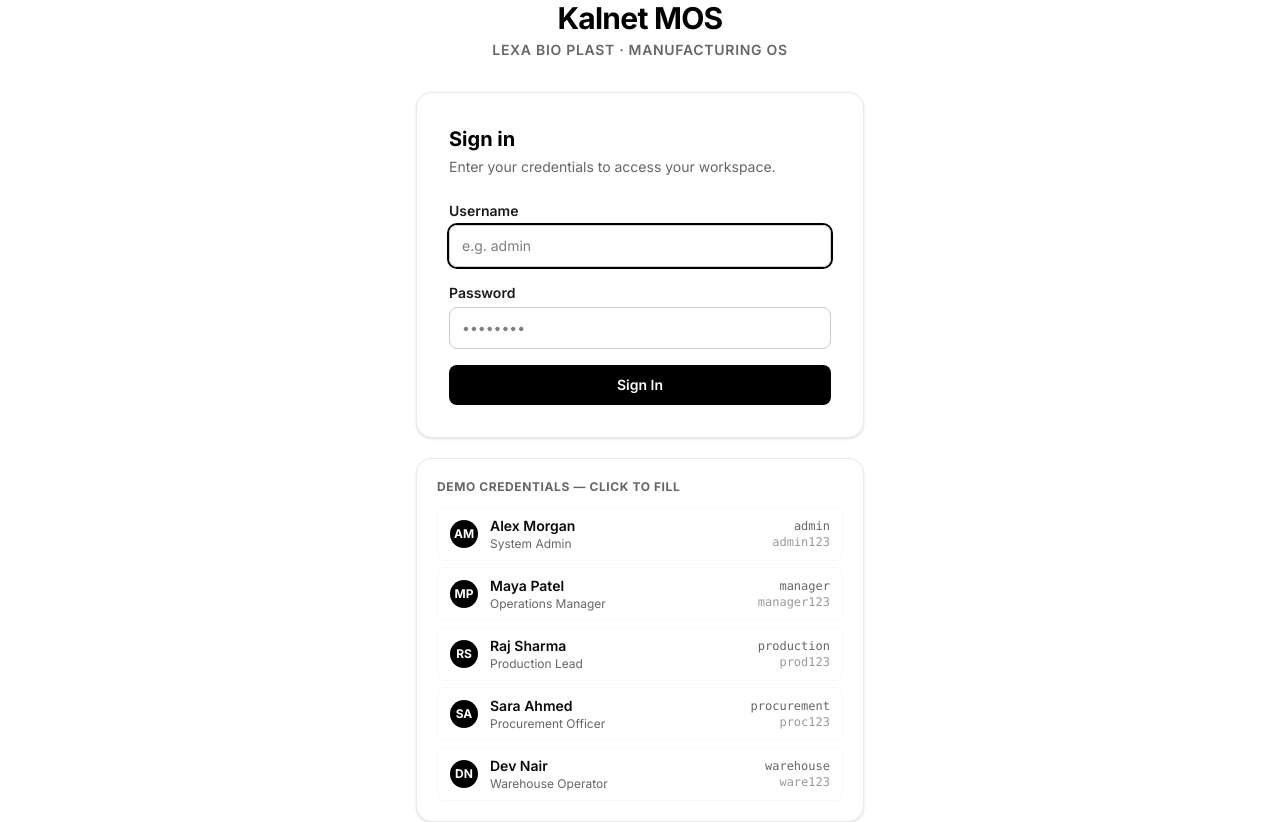
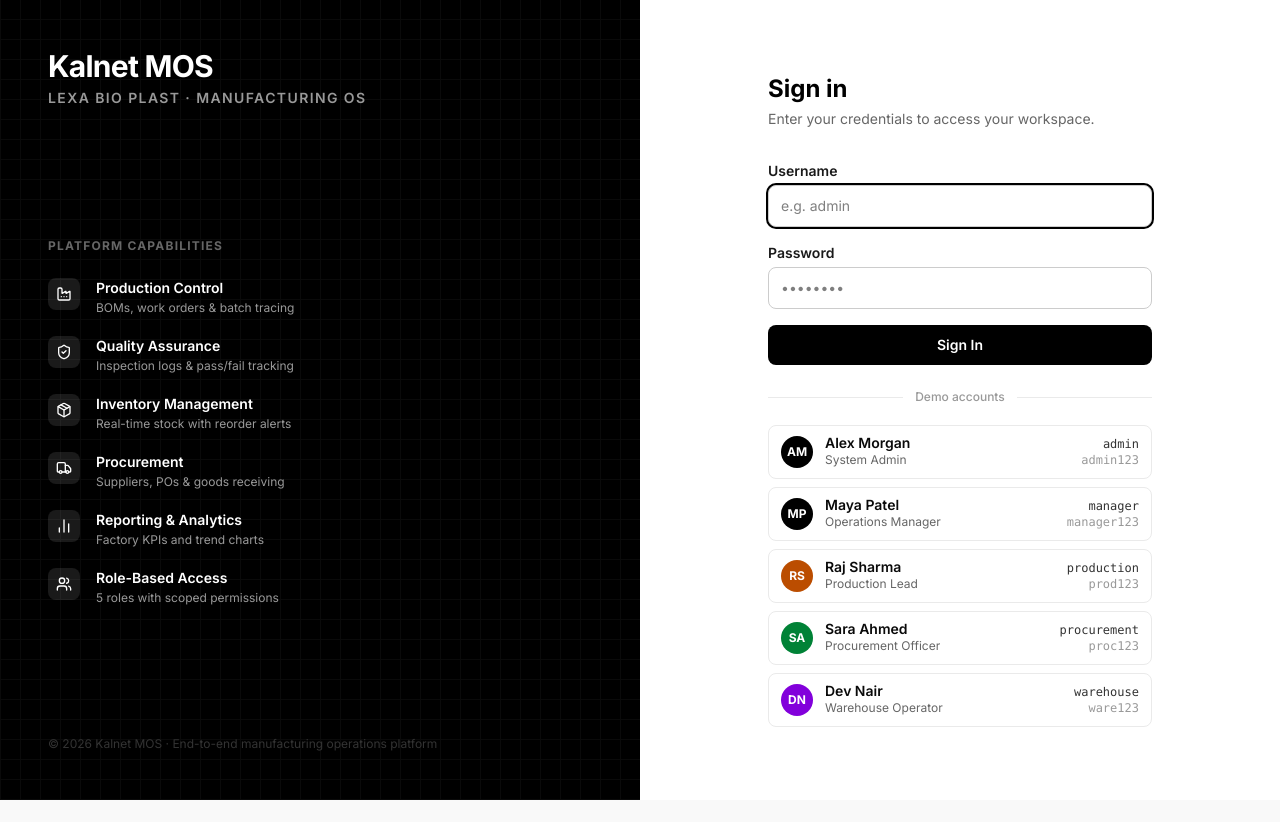
Before and after one commit to ic23btech11017-ops/manufacturing-crm, a React (Vite) app: page /login in a window 1280 px wide. After the commit the page ends 800 px from the top, so only its background shows below. Built offline with nearby package versions, Linux system fonts and the light colour scheme.

Commit message:
feat: enhance Login component with feature list and improved layout; update demo credentials section for better usability

```diff
--- a/src/pages/Login.tsx
+++ b/src/pages/Login.tsx
@@ -1,7 +1,17 @@
 import { useState, type FormEvent } from 'react';
 import { useNavigate, useLocation } from 'react-router-dom';
+import { Factory, ShieldCheck, BarChart2, Package, Truck, Users } from 'lucide-react';
 import { useAuth } from '../auth/AuthContext';
-import { DEMO_CREDENTIALS } from '../auth/roles';
+import { DEMO_CREDENTIALS, ROLE_COLORS, type UserRole } from '../auth/roles';
+
+const features = [
+  { icon: Factory,    label: 'Production Control',  desc: 'BOMs, work orders & batch tracing' },
+  { icon: ShieldCheck,label: 'Quality Assurance',   desc: 'Inspection logs & pass/fail tracking' },
+  { icon: Package,    label: 'Inventory Management',desc: 'Real-time stock with reorder alerts' },
+  { icon: Truck,      label: 'Procurement',          desc: 'Suppliers, POs & goods receiving' },
+  { icon: BarChart2,  label: 'Reporting & Analytics',desc: 'Factory KPIs and trend charts' },
+  { icon: Users,      label: 'Role-Based Access',    desc: '5 roles with scoped permissions' },
+];
 
 export default function Login() {
   const { login } = useAuth();
@@ -34,26 +44,65 @@ export default function Login() {
   };
 
   return (
-    <div className="min-h-screen bg-slate-50 flex flex-col items-center justify-center px-4">
-      <div className="w-full max-w-md">
+    <div className="min-h-screen flex">
+      {/* ── Left panel ── */}
+      <div className="hidden lg:flex lg:w-1/2 bg-slate-900 flex-col justify-between p-12 relative overflow-hidden">
+        {/* subtle grid texture */}
+        <div className="absolute inset-0 opacity-[0.04]" style={{
+          backgroundImage: 'repeating-linear-gradient(0deg,#fff 0,#fff 1px,transparent 0,transparent 50%),repeating-linear-gradient(90deg,#fff 0,#fff 1px,transparent 0,transparent 50%)',
+          backgroundSize: '40px 40px'
+        }} />
+
         {/* Brand */}
-        <div className="text-center mb-8">
-          <h1 className="text-3xl font-extrabold text-slate-900 tracking-tight">Kalnet MOS</h1>
-          <p className="text-sm text-slate-500 font-semibold uppercase tracking-wider mt-1">Lexa Bio Plast · Manufacturing OS</p>
+        <div className="relative z-10">
+          <h1 className="text-3xl font-extrabold text-white tracking-tight">Kalnet MOS</h1>
+          <p className="text-sm text-slate-400 font-semibold uppercase tracking-widest mt-1">Lexa Bio Plast · Manufacturing OS</p>
         </div>
 
-        {/* Login card */}
-        <div className="bg-white rounded-2xl border border-slate-200 shadow-sm p-8">
-          <h2 className="text-xl font-bold text-slate-900 mb-1">Sign in</h2>
-          <p className="text-sm text-slate-500 mb-6">Enter your credentials to access your workspace.</p>
+        {/* Feature list */}
+        <div className="relative z-10 space-y-5">
+          <p className="text-xs font-bold text-slate-500 uppercase tracking-widest mb-6">Platform Capabilities</p>
+          {features.map(f => (
+            <div key={f.label} className="flex items-start gap-4">
+              <div className="p-2 bg-white/10 rounded-lg shrink-0">
+                <f.icon className="w-4 h-4 text-white" />
+              </div>
+              <div>
+                <p className="text-sm font-semibold text-white">{f.label}</p>
+                <p className="text-xs text-slate-400 mt-0.5">{f.desc}</p>
+              </div>
+            </div>
+          ))}
+        </div>
 
-          <form onSubmit={handleSubmit} className="space-y-4">
+        {/* Footer tagline */}
+        <p className="relative z-10 text-xs text-slate-600">
+          © 2026 Kalnet MOS · End-to-end manufacturing operations platform
+        </p>
+      </div>
+
+      {/* ── Right panel ── */}
+      <div className="w-full lg:w-1/2 bg-slate-50 flex flex-col justify-center px-6 sm:px-12 xl:px-20 py-12 overflow-y-auto">
+        {/* Mobile brand (hidden on desktop) */}
+        <div className="lg:hidden mb-8 text-center">
+          <h1 className="text-2xl font-extrabold text-slate-900 tracking-tight">Kalnet MOS</h1>
+          <p className="text-xs text-slate-500 font-semibold uppercase tracking-wider mt-1">Lexa Bio Plast · Manufacturing OS</p>
+        </div>
+
+        <div className="w-full max-w-sm mx-auto">
+          {/* Sign-in form */}
+          <div className="mb-8">
+            <h2 className="text-2xl font-bold text-slate-900 mb-1">Sign in</h2>
+            <p className="text-sm text-slate-500">Enter your credentials to access your workspace.</p>
+          </div>
+
+          <form onSubmit={handleSubmit} className="space-y-4 mb-6">
             <div>
               <label className="block text-sm font-semibold text-slate-700 mb-1">Username</label>
               <input
                 type="text"
                 autoComplete="username"
-                className="block w-full rounded-lg border border-slate-300 py-2.5 px-3 text-sm focus:outline-none focus:ring-2 focus:ring-slate-900"
+                className="block w-full rounded-lg border border-slate-300 bg-white py-2.5 px-3 text-sm focus:outline-none focus:ring-2 focus:ring-slate-900"
                 placeholder="e.g. admin"
                 value={username}
                 onChange={e => { setUsername(e.target.value); setError(''); }}
@@ -65,16 +114,14 @@ export default function Login() {
               <input
                 type="password"
                 autoComplete="current-password"
-                className="block w-full rounded-lg border border-slate-300 py-2.5 px-3 text-sm focus:outline-none focus:ring-2 focus:ring-slate-900"
+                className="block w-full rounded-lg border border-slate-300 bg-white py-2.5 px-3 text-sm focus:outline-none focus:ring-2 focus:ring-slate-900"
                 placeholder="••••••••"
                 value={password}
                 onChange={e => { setPassword(e.target.value); setError(''); }}
               />
             </div>
 
-            {error && (
-              <p className="text-sm text-red-600 font-medium">{error}</p>
-            )}
+            {error && <p className="text-sm text-red-600 font-medium">{error}</p>}
 
             <button
               type="submit"
@@ -84,30 +131,34 @@ export default function Login() {
               {loading ? 'Signing in…' : 'Sign In'}
             </button>
           </form>
-        </div>
 
-        {/* Demo credentials */}
-        <div className="mt-5 bg-white rounded-2xl border border-slate-200 shadow-sm p-5">
-          <p className="text-xs font-bold text-slate-500 uppercase tracking-wider mb-3">Demo Credentials — click to fill</p>
-          <div className="space-y-1.5">
+          {/* Divider */}
+          <div className="flex items-center gap-3 mb-5">
+            <div className="flex-1 h-px bg-slate-200" />
+            <span className="text-xs text-slate-400 font-medium">Demo accounts</span>
+            <div className="flex-1 h-px bg-slate-200" />
+          </div>
+
+          {/* Demo credentials */}
+          <div className="space-y-2">
             {Object.entries(DEMO_CREDENTIALS).map(([uname, cred]) => (
               <button
                 key={uname}
                 type="button"
                 onClick={() => fillCredentials(uname, cred.password)}
-                className="w-full flex items-center justify-between px-3 py-2 rounded-lg hover:bg-slate-50 border border-slate-100 transition-colors text-left group"
+                className="w-full flex items-center justify-between px-3 py-2.5 rounded-lg bg-white hover:bg-slate-100 border border-slate-200 transition-colors text-left"
               >
                 <div className="flex items-center gap-3">
-                  <div className="w-7 h-7 rounded-full bg-slate-900 text-white text-xs font-bold flex items-center justify-center shrink-0">
+                  <div className={`w-8 h-8 rounded-full text-xs font-bold flex items-center justify-center shrink-0 ${ROLE_COLORS[cred.user.role as UserRole]}`}>
                     {cred.user.initials}
                   </div>
                   <div>
-                    <p className="text-sm font-semibold text-slate-800">{cred.user.name}</p>
+                    <p className="text-sm font-semibold text-slate-800 leading-none mb-0.5">{cred.user.name}</p>
                     <p className="text-xs text-slate-500">{cred.user.roleLabel}</p>
                   </div>
                 </div>
-                <div className="text-right">
-                  <p className="text-xs font-mono text-slate-500">{uname}</p>
+                <div className="text-right shrink-0">
+                  <p className="text-xs font-mono text-slate-600">{uname}</p>
                   <p className="text-xs font-mono text-slate-400">{cred.password}</p>
                 </div>
               </button>
```
